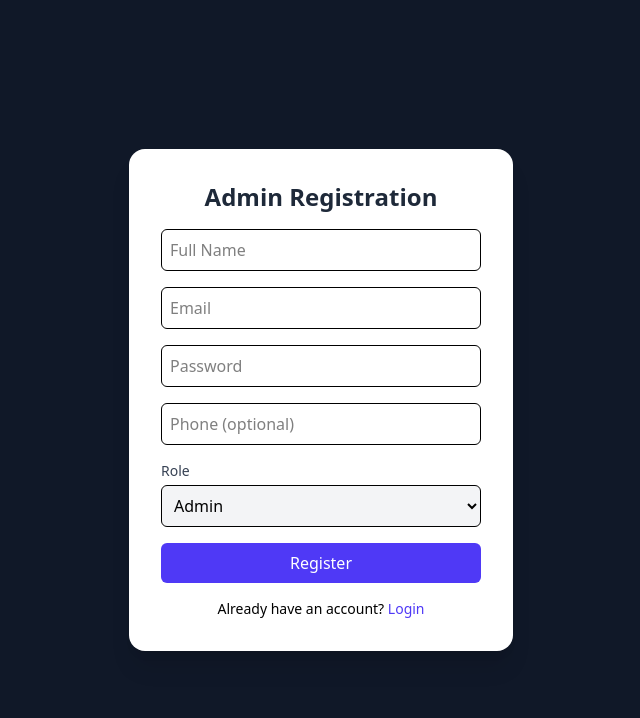
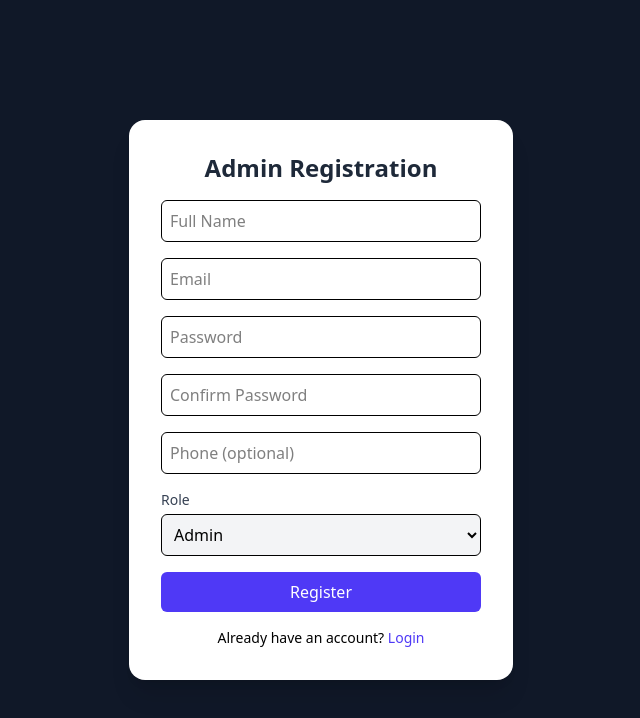
Before and after one commit to FiraBro/smartMarketPlace, a React (Vite) app in the folder AdminDashboard/: page /auth/register in a window 1280 px wide. Shown: the top 718 px of the page, without its empty margins (319-959 px from the left). Built offline with nearby package versions, Linux system fonts and the light colour scheme; no server answers.

Commit message:
simple modificatin

```diff
--- a/AdminDashboard/src/pages/Register.jsx
+++ b/AdminDashboard/src/pages/Register.jsx
@@ -8,6 +8,7 @@ export default function Register() {
     name: "",
     email: "",
     password: "",
+    passwordConfirm: "",
     phone: "",
     role: "admin", // only admin allowed
   });
@@ -21,11 +22,18 @@ export default function Register() {
 
   const handleSubmit = async (e) => {
     e.preventDefault();
+
+    // ✅ Password match validation
+    if (form.password !== form.passwordConfirm) {
+      setError("Passwords do not match");
+      return;
+    }
+
     try {
       setLoading(true);
       setError("");
-      await registerUser(form); // call backend
-      navigate("/auth/login"); // redirect after successful registration
+      await registerUser(form); // Call backend
+      navigate("/auth/login"); // Redirect after successful registration
     } catch (err) {
       setError(err.response?.data?.message || "Registration failed");
     } finally {
@@ -78,6 +86,17 @@ export default function Register() {
             required
           />
 
+          {/* Confirm Password */}
+          <input
+            type="password"
+            name="passwordConfirm"
+            placeholder="Confirm Password"
+            value={form.passwordConfirm}
+            onChange={handleChange}
+            className="w-full border rounded-md p-2 focus:ring-2 focus:ring-indigo-500"
+            required
+          />
+
           {/* Phone (optional for admin) */}
           <input
             type="text"
@@ -104,14 +123,18 @@ export default function Register() {
             </select>
           </div>
 
-          {/* Error */}
+          {/* Error message */}
           {error && <p className="text-red-500 text-sm text-center">{error}</p>}
 
-          {/* Submit */}
+          {/* Submit button */}
           <button
             type="submit"
             disabled={loading}
-            className="w-full bg-indigo-600 text-white py-2 rounded-md hover:bg-indigo-700 transition"
+            className={`w-full py-2 rounded-md transition text-white ${
+              loading
+                ? "bg-gray-400 cursor-not-allowed"
+                : "bg-indigo-600 hover:bg-indigo-700"
+            }`}
           >
             {loading ? "Registering..." : "Register"}
           </button>
```
